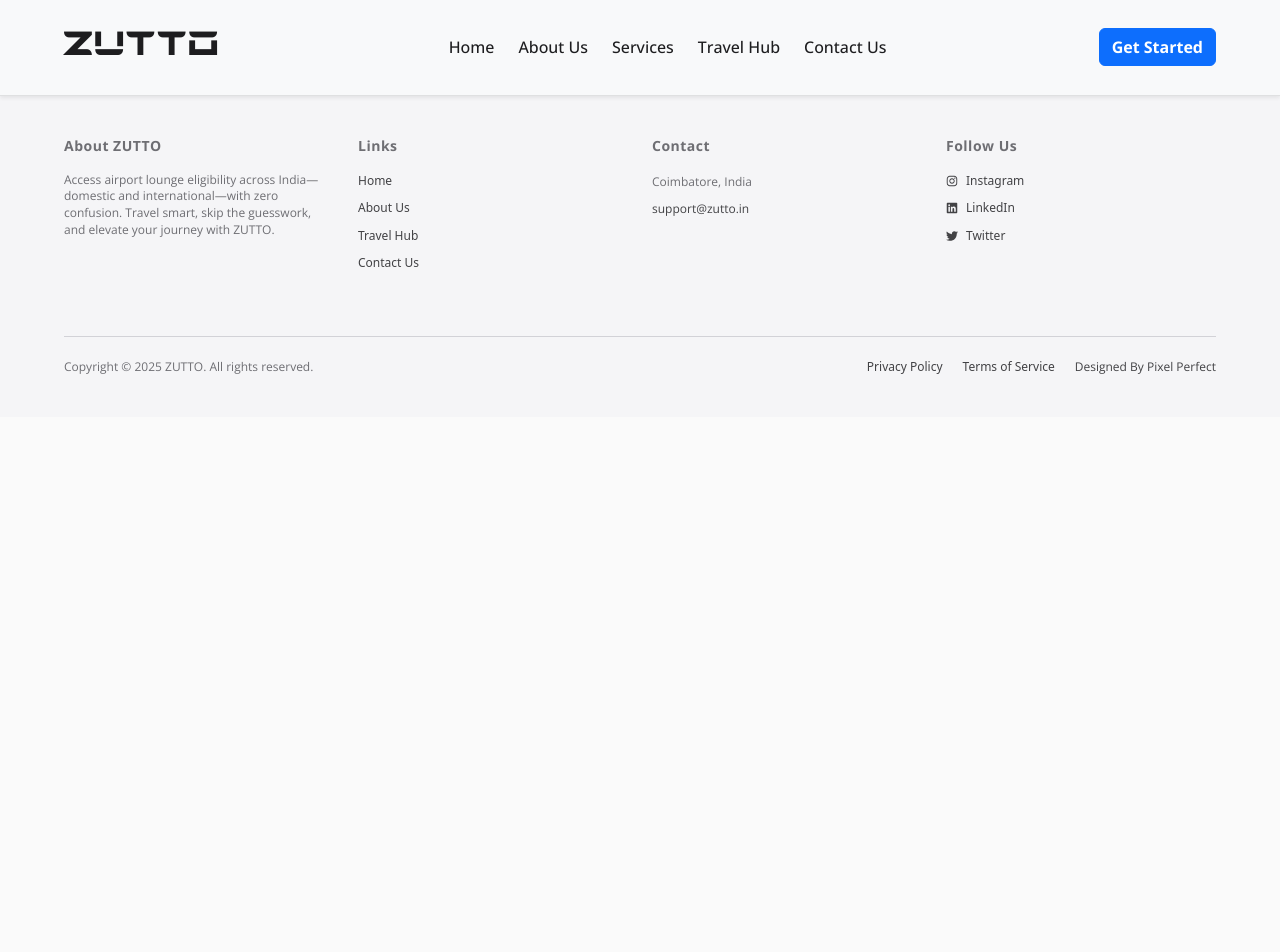
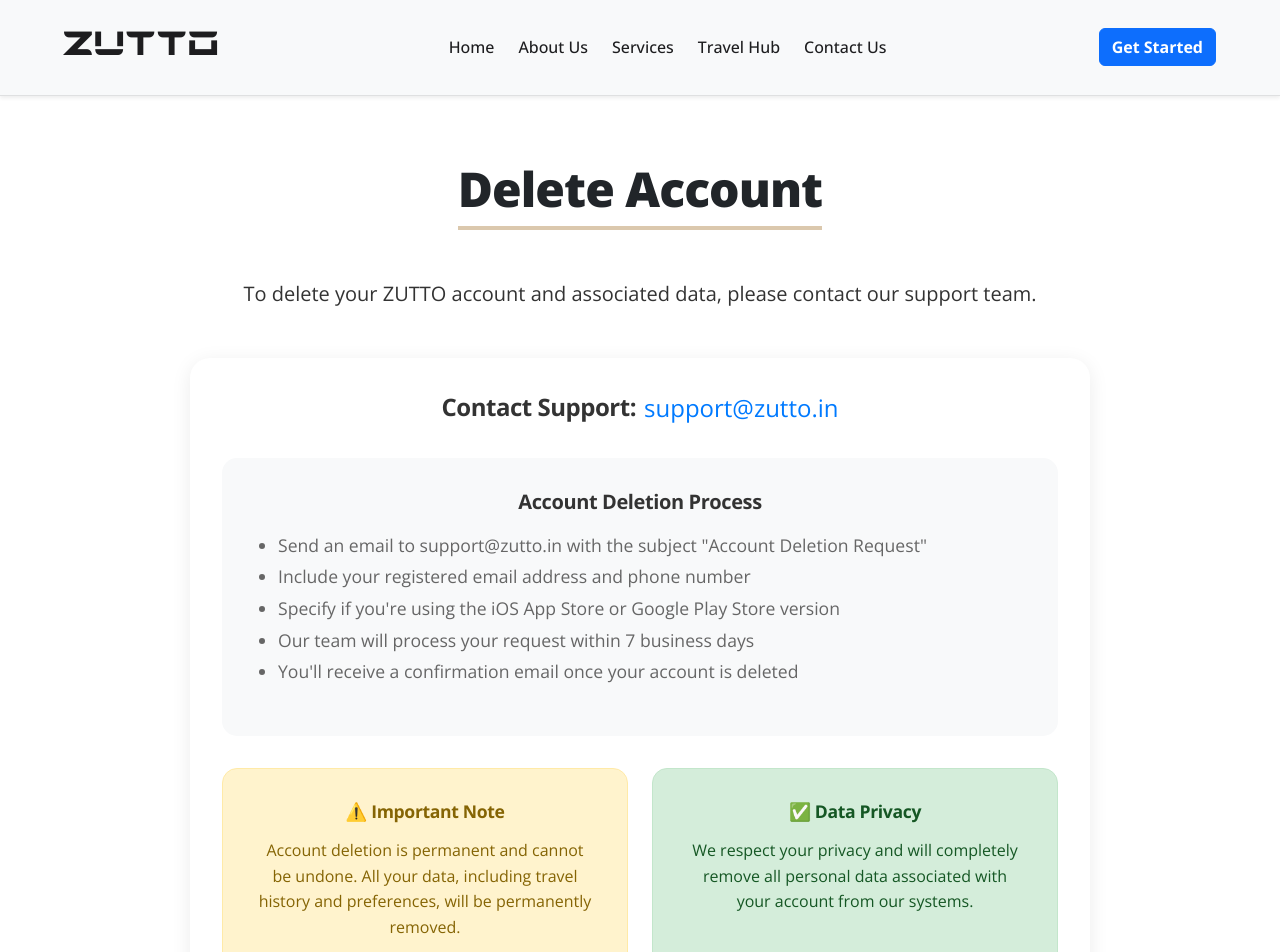
Before and after one commit to pixelperfectsolutions/zuttoweb-mui-dark, a React (Vite) app: page /account-delete in a window 1280 px wide. Shown: the top 952 px of the page. Before the commit the page ends 800 px from the top, so only its background shows below. Built offline with nearby package versions, Linux system fonts and the light colour scheme.

Commit message:
added account delete

```diff
--- a/src/App.tsx
+++ b/src/App.tsx
@@ -11,6 +11,7 @@
 // import FAQ from './pages/FAQ';
 // import Testimonials from './pages/Testimonials';
 import Privacy from './pages/Privacy';
+import AccountDelete from './pages/AccountDelete';
 // import Terms from './pages/Terms';
 
 function App() {
@@ -28,6 +29,7 @@
           {/* <Route path="/testimonials" element={<Testimonials />} /> */}
           <Route path="/privacy" element={<Privacy />} />
           <Route path="/privacy-policy" element={<Navigate to="/privacy" replace />} />
+          <Route path="/account-delete" element={<AccountDelete />} />
           {/* <Route path="/terms" element={<Terms />} /> */}
         </Routes>
       </main>
--- /dev/null
+++ b/src/pages/AccountDelete.tsx
@@ -0,0 +1,230 @@
+import React from "react";
+import { Container, Row, Col } from "react-bootstrap";
+import "../index.css";
+import SEO from "../components/SEO";
+
+const AccountDelete: React.FC = () => {
+  const accountDeleteStructuredData = {
+    "@context": "https://schema.org",
+    "@type": "WebPage",
+    "name": "Delete Account - ZUTTO",
+    "description": "Request account deletion for your ZUTTO app account. Contact support for account removal from App Store and Play Store apps.",
+    "mainEntity": {
+      "@type": "Organization",
+      "name": "ZUTTO",
+      "contactPoint": {
+        "@type": "ContactPoint",
+        "contactType": "customer service",
+        "email": "support@zutto.in",
+        "areaServed": "IN",
+        "availableLanguage": "English"
+      }
+    }
+  };
+
+  return (
+    <>
+      <SEO
+        title="Delete Account - ZUTTO | Remove Your Account"
+        description="Request account deletion for your ZUTTO app account. Contact our support team to permanently remove your account and data."
+        keywords="delete account, remove account, ZUTTO account deletion, app account removal, data deletion"
+        url="https://zutto.in/account-delete"
+        structuredData={accountDeleteStructuredData}
+      />
+      <Container
+        className="pt-24 px-4"
+        style={{ maxWidth: "1200px", paddingTop: "10rem" }}
+      >
+        <div className="text-center mb-5">
+          <h1
+            style={{
+              fontFamily: "var(--primary-font)",
+              fontWeight: "800",
+              fontSize: "3rem",
+              lineHeight: "1.2",
+              marginBottom: "1rem",
+              position: "relative",
+              display: "inline-block",
+              borderBottom: "4px solid #dbc8ad",
+              paddingBottom: "0.5rem",
+            }}
+          >
+            Delete Account
+          </h1>
+
+          <p
+            style={{
+              fontFamily: "var(--primary-font)",
+              fontSize: "1.25rem",
+              color: "#333",
+              maxWidth: "800px",
+              margin: "2rem auto",
+              lineHeight: "1.6",
+            }}
+          >
+            To delete your ZUTTO account and associated data, please contact our support team.
+          </p>
+
+          <div
+            style={{
+              maxWidth: "900px",
+              margin: "3rem auto",
+              padding: "2rem",
+              background: "#ffffff",
+              borderRadius: "20px",
+              boxShadow: "0 4px 20px rgba(0,0,0,0.08)",
+            }}
+          >
+            <div style={{ marginBottom: "2.5rem" }}>
+              <div
+                style={{
+                  display: "flex",
+                  alignItems: "center",
+                  gap: "0.5rem",
+                  justifyContent: "center",
+                  marginBottom: "2rem",
+                }}
+              >
+                <h2
+                  style={{
+                    fontFamily: "var(--primary-font)",
+                    fontWeight: "700",
+                    fontSize: "1.5rem",
+                    color: "#333",
+                    margin: 0,
+                  }}
+                >
+                  Contact Support:
+                </h2>
+                <a
+                  href="mailto:support@zutto.in"
+                  style={{
+                    fontFamily: "var(--primary-font)",
+                    fontSize: "1.5rem",
+                    color: "#007aff",
+                    textDecoration: "none",
+                    transition: "color 0.3s ease",
+                  }}
+                  onMouseOver={(e) => e.currentTarget.style.color = "#0056cc"}
+                  onMouseOut={(e) => e.currentTarget.style.color = "#007aff"}
+                >
+                  support@zutto.in
+                </a>
+              </div>
+
+              <div
+                style={{
+                  background: "#f8f9fa",
+                  borderRadius: "15px",
+                  padding: "2rem",
+                  marginBottom: "2rem",
+                }}
+              >
+                <h3
+                  style={{
+                    fontFamily: "var(--primary-font)",
+                    fontWeight: "700",
+                    fontSize: "1.25rem",
+                    color: "#333",
+                    marginBottom: "1rem",
+                  }}
+                >
+                  Account Deletion Process
+                </h3>
+                <ul
+                  style={{
+                    fontFamily: "var(--primary-font)",
+                    fontSize: "1.1rem",
+                    color: "#666",
+                    lineHeight: "1.8",
+                    textAlign: "left",
+                    paddingLeft: "1.5rem",
+                  }}
+                >
+                  <li>Send an email to support@zutto.in with the subject "Account Deletion Request"</li>
+                  <li>Include your registered email address and phone number</li>
+                  <li>Specify if you're using the iOS App Store or Google Play Store version</li>
+                  <li>Our team will process your request within 7 business days</li>
+                  <li>You'll receive a confirmation email once your account is deleted</li>
+                </ul>
+              </div>
+
+              <Row>
+                <Col md={6} className="mb-4 mb-md-0">
+                  <div
+                    style={{
+                      padding: "2rem",
+                      background: "#fff3cd",
+                      borderRadius: "15px",
+                      height: "100%",
+                      border: "1px solid #ffeaa7",
+                    }}
+                  >
+                    <h4
+                      style={{
+                        fontFamily: "var(--primary-font)",
+                        fontWeight: "700",
+                        fontSize: "1.1rem",
+                        color: "#856404",
+                        marginBottom: "1rem",
+                      }}
+                    >
+                      ⚠️ Important Note
+                    </h4>
+                    <p
+                      style={{
+                        fontFamily: "var(--primary-font)",
+                        fontSize: "1rem",
+                        color: "#856404",
+                        lineHeight: "1.6",
+                        margin: 0,
+                      }}
+                    >
+                      Account deletion is permanent and cannot be undone. All your data, including travel history and preferences, will be permanently removed.
+                    </p>
+                  </div>
+                </Col>
+                <Col md={6}>
+                  <div
+                    style={{
+                      padding: "2rem",
+                      background: "#d4edda",
+                      borderRadius: "15px",
+                      height: "100%",
+                      border: "1px solid #c3e6cb",
+                    }}
+                  >
+                    <h4
+                      style={{
+                        fontFamily: "var(--primary-font)",
+                        fontWeight: "700",
+                        fontSize: "1.1rem",
+                        color: "#155724",
+                        marginBottom: "1rem",
+                      }}
+                    >
+                      ✅ Data Privacy
+                    </h4>
+                    <p
+                      style={{
+                        fontFamily: "var(--primary-font)",
+                        fontSize: "1rem",
+                        color: "#155724",
+                        lineHeight: "1.6",
+                        margin: 0,
+                      }}
+                    >
+                      We respect your privacy and will completely remove all personal data associated with your account from our systems.
+                    </p>
+                  </div>
+                </Col>
+              </Row>
+            </div>
+          </div>
+        </div>
+      </Container>
+    </>
+  );
+};
+
+export default AccountDelete;
```
Also changed, not shown: 1 other file (tests, documents, lock files or other folders).
